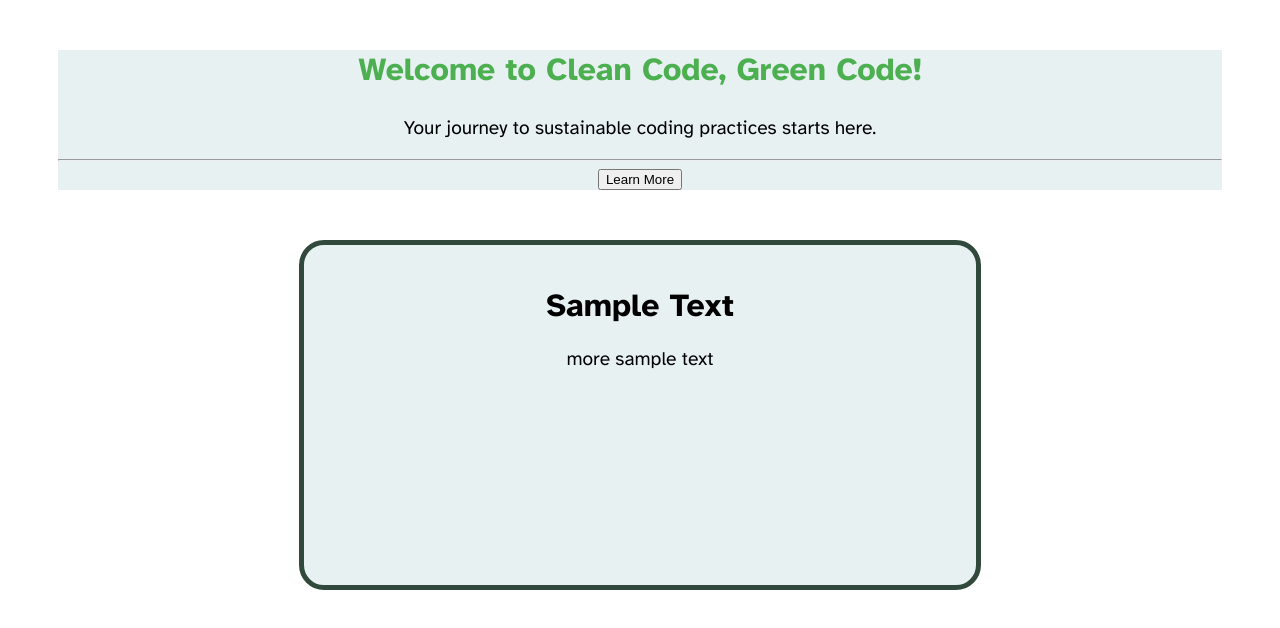
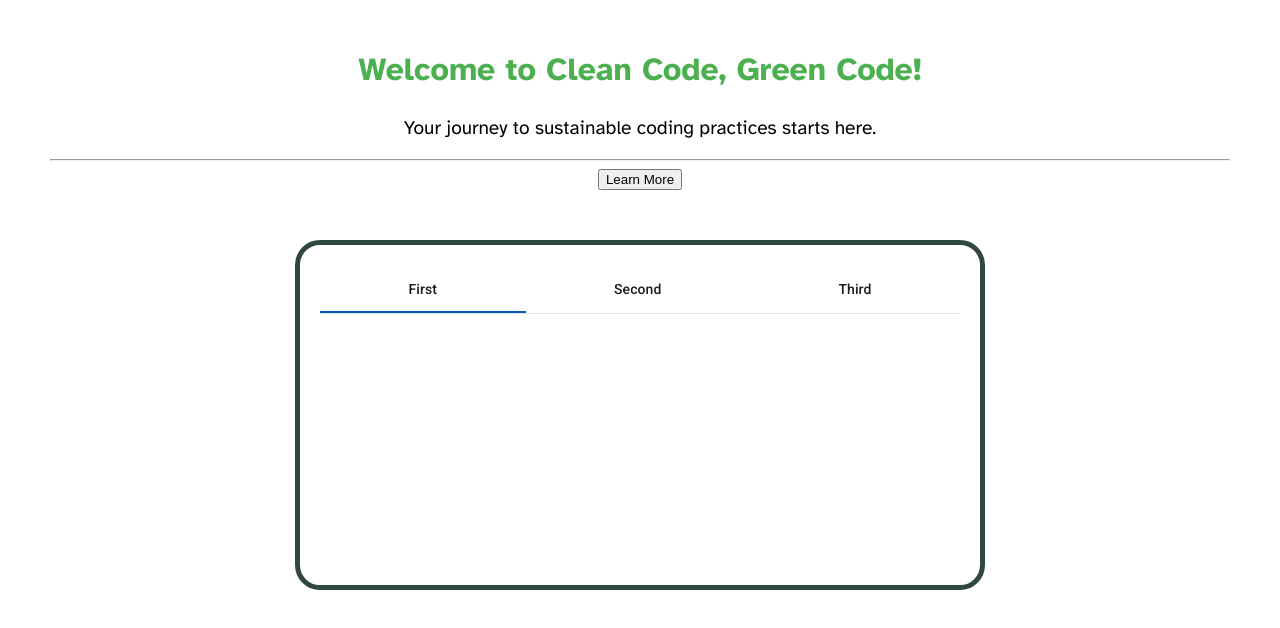
Before and after one commit to LouieJBR/ccgc-sustainability-analysis, an Angular app in the folder ccgc-frontend/: page / in a window 1280 px wide. Shown: the top 628 px of the page. Built offline with nearby package versions, Linux system fonts and the light colour scheme.

Commit message:
updatingAngularLandingComponent

```diff
--- a/ccgc-frontend/angular.json
+++ b/ccgc-frontend/angular.json
@@ -25,6 +25,7 @@
               "src/assets"
             ],
             "styles": [
+              "src/custom-theme.scss",
               "src/styles.css"
             ],
             "scripts": []
--- a/ccgc-frontend/package.json
+++ b/ccgc-frontend/package.json
@@ -11,10 +11,12 @@
   "private": true,
   "dependencies": {
     "@angular/animations": "^18.2.5",
+    "@angular/cdk": "^18.2.5",
     "@angular/common": "^18.2.5",
     "@angular/compiler": "^18.2.5",
     "@angular/core": "^18.2.5",
     "@angular/forms": "^18.2.5",
+    "@angular/material": "^18.2.5",
     "@angular/platform-browser": "^18.2.5",
     "@angular/platform-browser-dynamic": "^18.2.5",
     "@angular/router": "^18.2.5",
--- a/ccgc-frontend/src/app/app.config.ts
+++ b/ccgc-frontend/src/app/app.config.ts
@@ -2,7 +2,8 @@ import { ApplicationConfig } from '@angular/core';
 import { provideRouter } from '@angular/router';
 
 import { routes } from './app.routes';
+import { provideAnimationsAsync } from '@angular/platform-browser/animations/async';
 
 export const appConfig: ApplicationConfig = {
-  providers: [provideRouter(routes)]
+  providers: [provideRouter(routes), provideAnimationsAsync()]
 };
--- a/ccgc-frontend/src/app/landing-page/landing-page.component.css
+++ b/ccgc-frontend/src/app/landing-page/landing-page.component.css
@@ -1,7 +1,6 @@
 .landing-page {
   text-align: center;
   margin: 0 auto; /* This will center the div horizontally */
-  background-color: #E8F1F2;
   border-radius: 25px;
   border: 5px solid #31493C;
   padding: 20px;
@@ -20,3 +19,8 @@ h2 {
 p {
   font-size: 1.2em;
 }
+
+mat-tab-group {
+  width: 50%;
+  margin: 0 auto; /* This will center the div horizontally */
+}
--- a/ccgc-frontend/src/app/landing-page/landing-page.component.html
+++ b/ccgc-frontend/src/app/landing-page/landing-page.component.html
@@ -1,4 +1,5 @@
-<div class='landing-page'>
-  <h1>Sample Text</h1>
-  <p> more sample text </p>
-</div>
+<mat-tab-group class ="landing-page">
+  <mat-tab label="First"></mat-tab>
+  <mat-tab label="Second"> Content 2 </mat-tab>
+  <mat-tab label="Third"> Content 3 </mat-tab>
+</mat-tab-group>
--- a/ccgc-frontend/src/app/landing-page/landing-page.component.ts
+++ b/ccgc-frontend/src/app/landing-page/landing-page.component.ts
@@ -1,9 +1,14 @@
 import { Component } from '@angular/core';
+import {MatTab, MatTabGroup} from "@angular/material/tabs";
 
 @Component({
   selector: 'app-landing-page',
   standalone: true,
   templateUrl: './landing-page.component.html',
+  imports: [
+    MatTab,
+    MatTabGroup
+  ],
   styleUrls: ['./landing-page.component.css'] // Fixed 'styleUrl' to 'styleUrls'
 })
 export class LandingPageComponent {
--- a/ccgc-frontend/src/app/shared/header/header.component.css
+++ b/ccgc-frontend/src/app/shared/header/header.component.css
@@ -1,7 +1,6 @@
 .ccgc-header {
   text-align: center;
   margin: 50px;
-  background-color: #E8F1F2;
 }
 
 hr {
--- a/ccgc-frontend/src/app/shared/header/header.component.ts
+++ b/ccgc-frontend/src/app/shared/header/header.component.ts
@@ -1,9 +1,12 @@
 import { Component } from '@angular/core';
+import {RouterLink} from "@angular/router";
 
 @Component({
   selector: 'app-header',
   standalone: true,
-  imports: [],
+  imports: [
+    RouterLink
+  ],
   templateUrl: './header.component.html',
   styleUrl: './header.component.css'
 })
--- /dev/null
+++ b/ccgc-frontend/src/custom-theme.scss
@@ -0,0 +1,36 @@
+
+// Custom Theming for Angular Material
+// For more information: https://material.angular.io/guide/theming
+@use '@angular/material' as mat;
+// Plus imports for other components in your app.
+
+// Include the common styles for Angular Material. We include this here so that you only
+// have to load a single css file for Angular Material in your app.
+// Be sure that you only ever include this mixin once!
+@include mat.core();
+
+// Define the theme object.
+$frontend-theme: mat.define-theme((
+  color: (
+    theme-type: light,
+    primary: mat.$azure-palette,
+    tertiary: mat.$blue-palette,
+  ),
+  density: (
+    scale: 0,
+  )
+));
+
+// Include theme styles for core and each component used in your app.
+// Alternatively, you can import and @include the theme mixins for each component
+// that you are using.
+:root {
+  @include mat.all-component-themes($frontend-theme);
+}
+
+// Comment out the line below if you want to use the pre-defined typography utility classes.
+// For more information: https://material.angular.io/guide/typography#using-typography-styles-in-your-application.
+// @include mat.typography-hierarchy($frontend-theme);
+
+// Comment out the line below if you want to use the deprecated `color` inputs.
+// @include mat.color-variants-backwards-compatibility($frontend-theme);
--- a/ccgc-frontend/src/index.html
+++ b/ccgc-frontend/src/index.html
@@ -8,6 +8,8 @@
   <link rel="icon" type="image/x-icon" href="favicon.ico">
   <link href="https://fonts.googleapis.com/css2?family=Atkinson+Hyperlegible:wght@400;700&display=swap" rel="stylesheet">
 
+  <link href="https://fonts.googleapis.com/css2?family=Roboto:wght@300;400;500&display=swap" rel="stylesheet">
+  <link href="https://fonts.googleapis.com/icon?family=Material+Icons" rel="stylesheet">
 </head>
 <body>
   <app-root></app-root>
--- a/ccgc-frontend/src/styles.css
+++ b/ccgc-frontend/src/styles.css
@@ -7,3 +7,6 @@ body {
 h1, h2, h3, p {
   font-family: 'Atkinson Hyperlegible', sans-serif;
 }
+
+html, body { height: 100%; }
+body { margin: 0; font-family: Roboto, "Helvetica Neue", sans-serif; }
```
Also changed, not shown: 1 other file (tests, documents, lock files or other folders).
